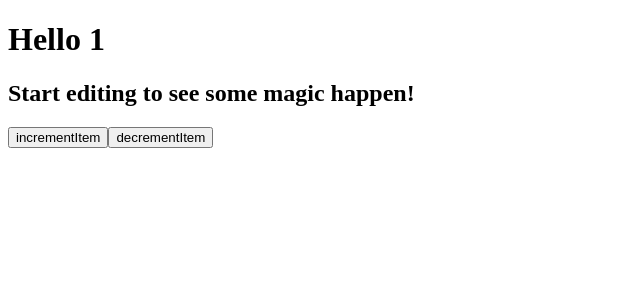
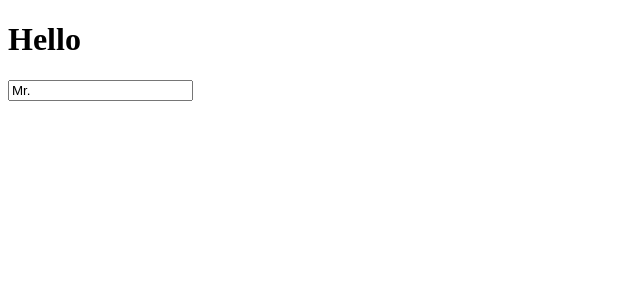
Before and after one commit to crimson747-mac/react_hook, a React (Create React App) app: page / in a window 1280 px wide. Shown: the top 300 px of the page, without its empty margins (0-640 px from the left). Built offline with nearby package versions, Linux system fonts and the light colour scheme.

Commit message:
useInput

```diff
--- a/src/App.js
+++ b/src/App.js
@@ -1,48 +1,22 @@
 import React, { useState } from "react";
 
+const useInput = (initialValue) => {
+  const [vlaue, setValue] = useState(initialValue);
+  const onChange = (event) => {
+    console.log(event.target);
+  };
+  return { vlaue, onChange };
+};
+
 const App = () => {
-  // useState()는 초기값(여기서는 1) 과 이 값을 변형할 수 있는 두번째 인자(함수) 를 배열의 형태로 리턴한다.
-  const [item, setItem] = useState(1);
-  const incrementItem = () => setItem(item + 1);
-  const decrementItem = () => setItem(item - 1);
+  const name = useInput("Mr.");
   return (
     <div className="App">
-      <h1>Hello {item}</h1>
-      <h2>Start editing to see some magic happen!</h2>
-      <button onClick={incrementItem}>incrementItem</button>
-      <button onClick={decrementItem}>decrementItem</button>
+      <h1>Hello</h1>
+      <input placeholder="Name" onChange={name.onChange} value={name.vlaue} />
+      {/* <input placeholder="Name" {...name} /> */}
     </div>
   );
 };
 
-class AppUgly extends React.Component {
-  state = {
-    item: 1,
-  };
-
-  incrementItem = () => {
-    this.setState({
-      item: this.state.item + 1,
-    });
-  };
-
-  decrementItem = () => {
-    this.setState({
-      item: this.state.item - 1,
-    });
-  };
-
-  render() {
-    const { item } = this.state;
-    return (
-      <div className="App">
-        <h1>Hello! {item}</h1>
-        <h2>Start editing to see some magic happen!</h2>
-        <button onClick={this.incrementItem}>incrementItem</button>
-        <button onClick={this.decrementItem}>decrementItem</button>
-      </div>
-    );
-  }
-}
-
 export default App;
```
